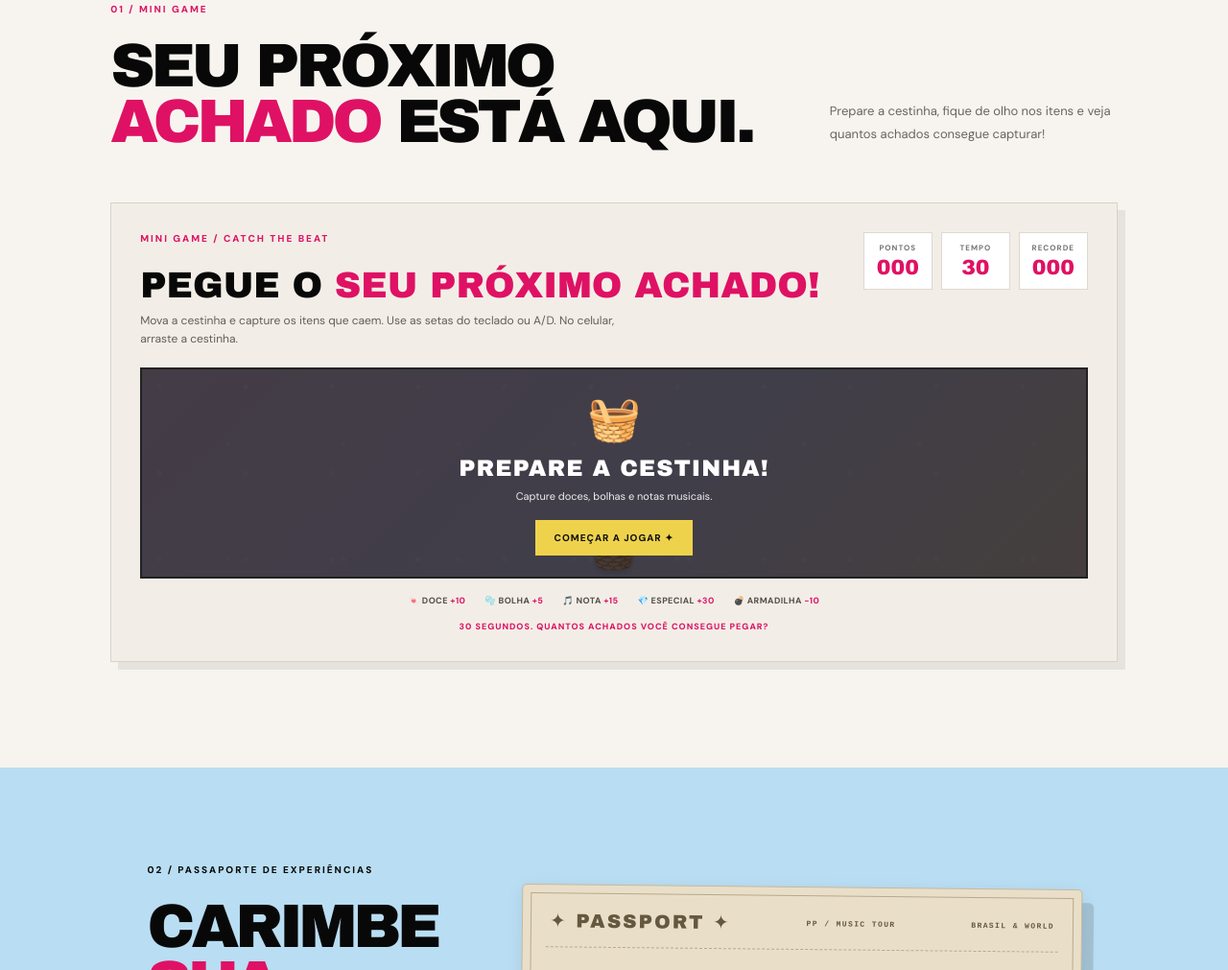
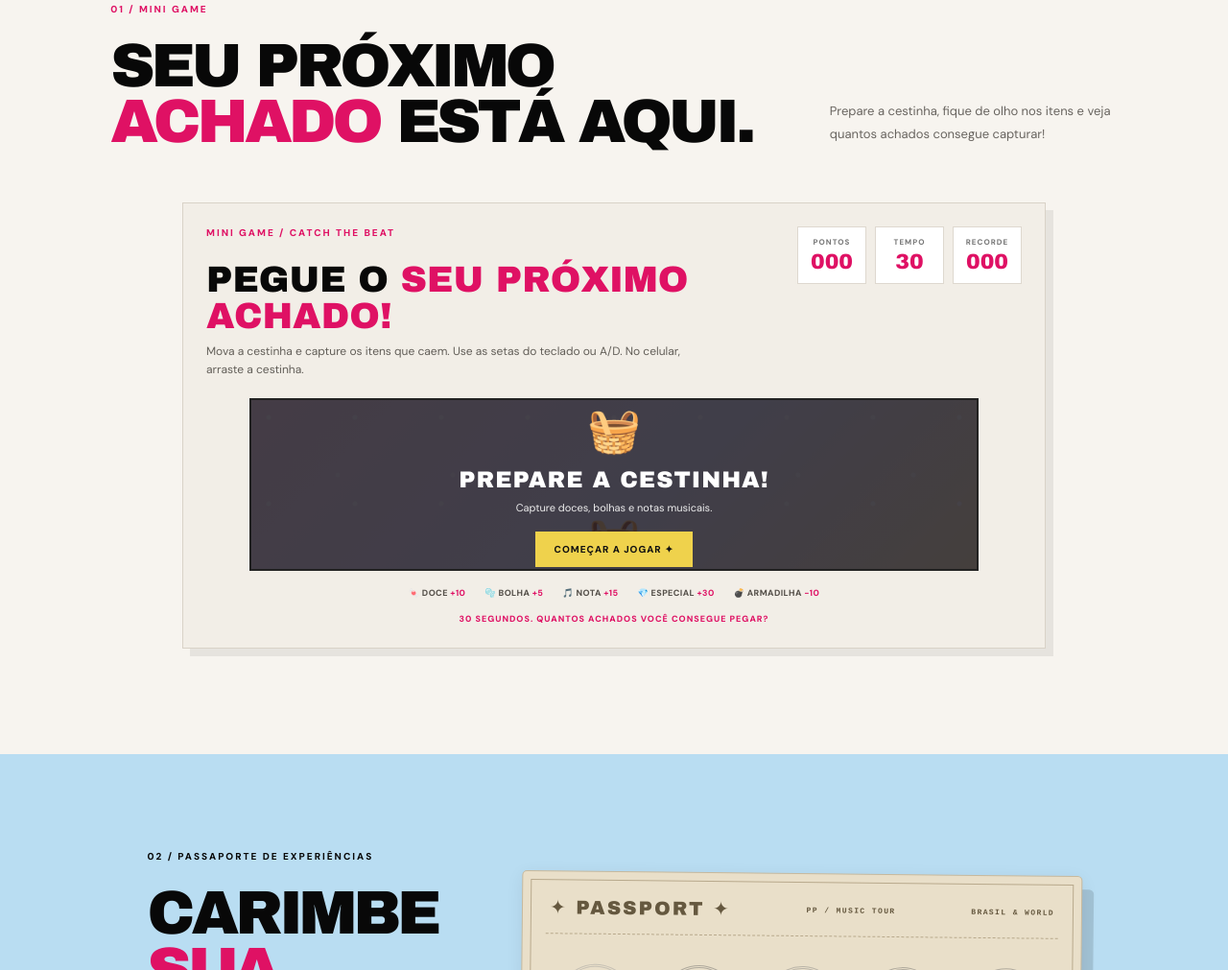
Before and after one commit to lorennamelgaco/ping-pong, a plain HTML site: page index.html in a window 1280 px wide. Shown: the part 1051-2062 px from the top of the page at 96% size. Drawn offline with nearby package versions, Linux system fonts and the light colour scheme; a script that the page names is missing.

Commit message:
Reduz largura e altura do Catch the Beat

```diff
--- a/Static/Css/style.css
+++ b/Static/Css/style.css
@@ -171,7 +171,7 @@
 
 /* CATCH THE BEAT — minijogo de cestinha */
 .discovery-game{display:none!important}
-.catch-game{margin-top:48px;padding:30px;background:#f2eee7;border:1px solid #d9d2c7;box-shadow:8px 8px 0 #00000012}
+.catch-game{width:min(100%,900px);margin:38px auto 0;padding:24px;background:#f2eee7;border:1px solid #d9d2c7;box-shadow:8px 8px 0 #00000012}
 .catch-game-top{display:flex;align-items:flex-start;justify-content:space-between;gap:22px;margin-bottom:20px}
 .catch-game-top h3{font:clamp(25px,3vw,38px)/1 var(--display);margin:8px 0}.catch-game-top h3 em{font-style:normal;color:var(--pink)}
 .catch-instructions{max-width:500px;font-size:12px;line-height:1.6;color:#625e58}
@@ -179,7 +179,7 @@
 .catch-stats div{min-width:72px;padding:10px 12px;background:#fff;border:1px solid #ded8cf;text-align:center}
 .catch-stats small{display:block;font:800 8px var(--body);letter-spacing:1px;color:#777}
 .catch-stats strong{display:block;margin-top:4px;font:22px var(--display);color:var(--pink);font-variant-numeric:tabular-nums}
-.catch-arena{height:220px;position:relative;overflow:hidden;border:2px solid #222;background:radial-gradient(circle at 20% 20%,#ffffffa8 0 2px,transparent 3px),radial-gradient(circle at 75% 65%,#ffffff8a 0 2px,transparent 3px),linear-gradient(135deg,#f9dbe7,#e5e5fb 55%,#fce9bc);background-size:90px 90px,120px 120px,auto;touch-action:pan-y;outline:none}
+.catch-arena{height:180px;max-width:760px;margin:0 auto;position:relative;overflow:hidden;border:2px solid #222;background:radial-gradient(circle at 20% 20%,#ffffffa8 0 2px,transparent 3px),radial-gradient(circle at 75% 65%,#ffffff8a 0 2px,transparent 3px),linear-gradient(135deg,#f9dbe7,#e5e5fb 55%,#fce9bc);background-size:90px 90px,120px 120px,auto;touch-action:pan-y;outline:none}
 .catch-arena:focus-visible{box-shadow:0 0 0 3px var(--pink)}
 .catch-basket{position:absolute;bottom:9px;left:50%;transform:translateX(-50%);font-size:44px;line-height:1;filter:drop-shadow(0 4px 2px #0002);transition:none;will-change:left;z-index:2;user-select:none}
 .catch-falling-item{position:absolute;top:0;font-size:27px;line-height:1;transform:translateX(-50%);filter:drop-shadow(0 2px 2px #0002);pointer-events:none;z-index:1}
@@ -191,4 +191,4 @@
 .catch-legend{display:flex;justify-content:center;flex-wrap:wrap;gap:10px 20px;margin-top:17px}
 .catch-legend span{font:800 9px var(--body);letter-spacing:.4px;color:#56514b}.catch-legend b{color:var(--pink)}
 .catch-status{text-align:center;margin:15px 0 0;font:800 9px var(--body);letter-spacing:1px;color:var(--pink)}
-@media(max-width:700px){.catch-game{padding:18px}.catch-game-top{display:block}.catch-stats{margin:16px 0}.catch-stats div{flex:1}.catch-arena{height:190px}.catch-legend{justify-content:flex-start;gap:9px 13px}}
+@media(max-width:700px){.catch-game{padding:15px}.catch-game-top{display:block}.catch-stats{margin:16px 0}.catch-stats div{flex:1}.catch-arena{height:155px}.catch-legend{justify-content:flex-start;gap:9px 13px}}
```
